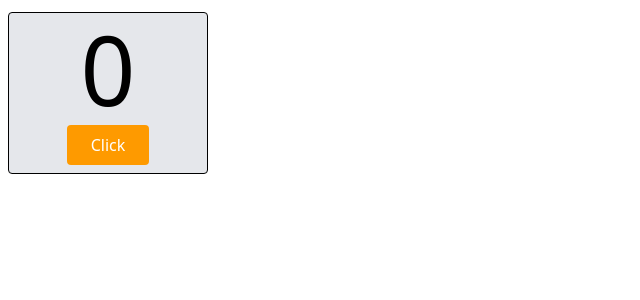
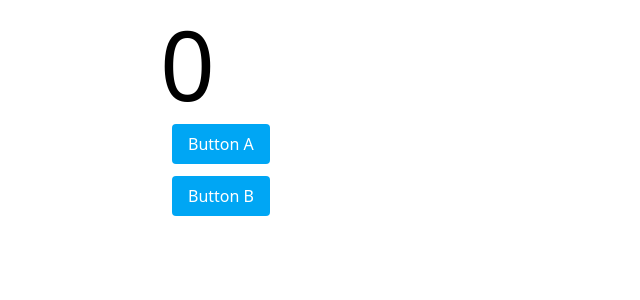
Before and after one commit to msbelajar/weblanjutan2025b, a React (Vite) app: page / in a window 1280 px wide. Shown: the top 300 px of the page, without its empty margins (0-640 px from the left). Built offline with nearby package versions, Linux system fonts and the light colour scheme.

Commit message:
"contoh share"

```diff
--- /dev/null
+++ b/src/03/SharingState/AppCounter.jsx
@@ -0,0 +1,24 @@
+import { useState } from "react";
+import Button from "./Button";
+
+function AppCounter() {
+  const [count, setCount] = useState(0);
+
+  const handleClick = () => {
+    setCount(count+1)
+  }
+
+//   function handleClick() {
+//     setCount(count+1)
+//   }
+
+  return (
+    <>
+      <h1 className="text-8xl">{count}</h1>
+      <Button name="A" handle={handleClick} />
+      <Button name="B" handle={handleClick} />
+    </>
+  );
+}
+
+export default AppCounter;
--- /dev/null
+++ b/src/03/SharingState/Button.jsx
@@ -0,0 +1,9 @@
+function Button({name, handle}) {
+    return (
+      <div className="m-3">
+          <button onClick={handle} className="bg-sky-500 px-4 py-2 rounded text-white">Button {name}</button>
+      </div>
+    )
+  }
+
+  export default Button
--- a/src/App.jsx
+++ b/src/App.jsx
@@ -1,11 +1,11 @@
-import AppCounter from "./03/ContohState/AppCounter";
+import AppCounter from "./03/SharingState/AppCounter";
 
 export default function App() {
 
 
   return (
-    <div className="container mt-3 mx-auto">
-      <AppCounter />
+    <div className="w-3/4 mx-auto mt-4">
+        <AppCounter />
     </div>
   );
 }
```
